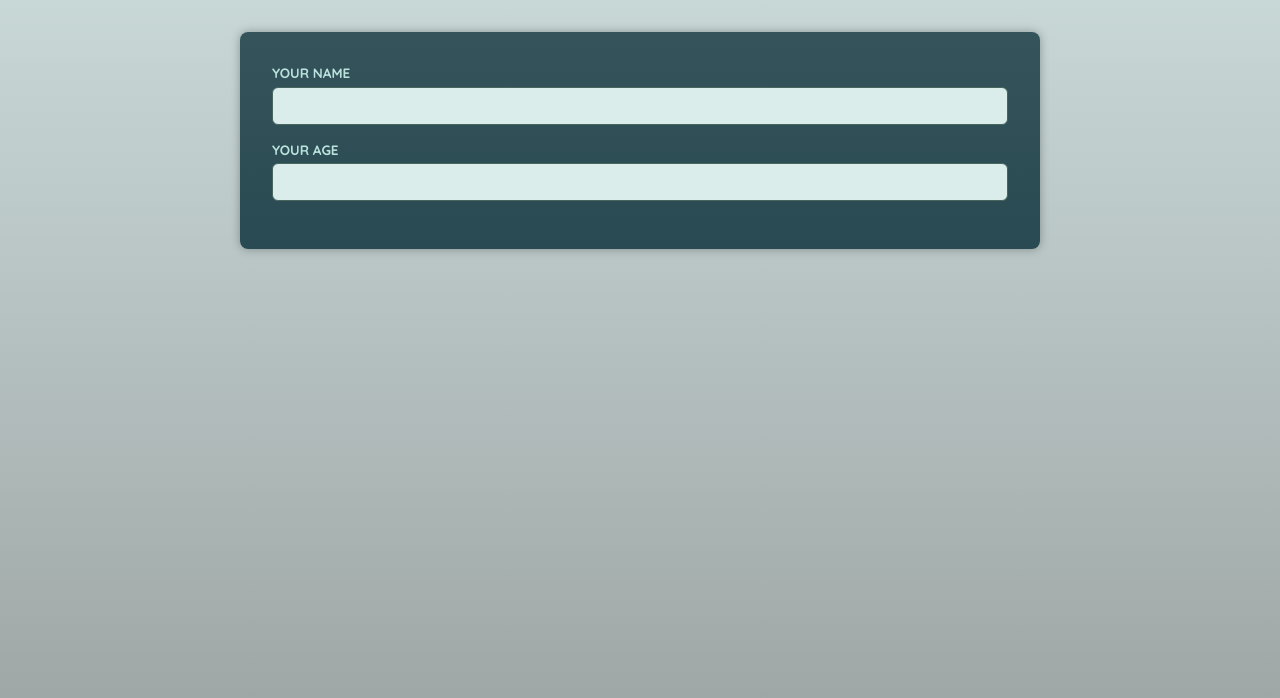
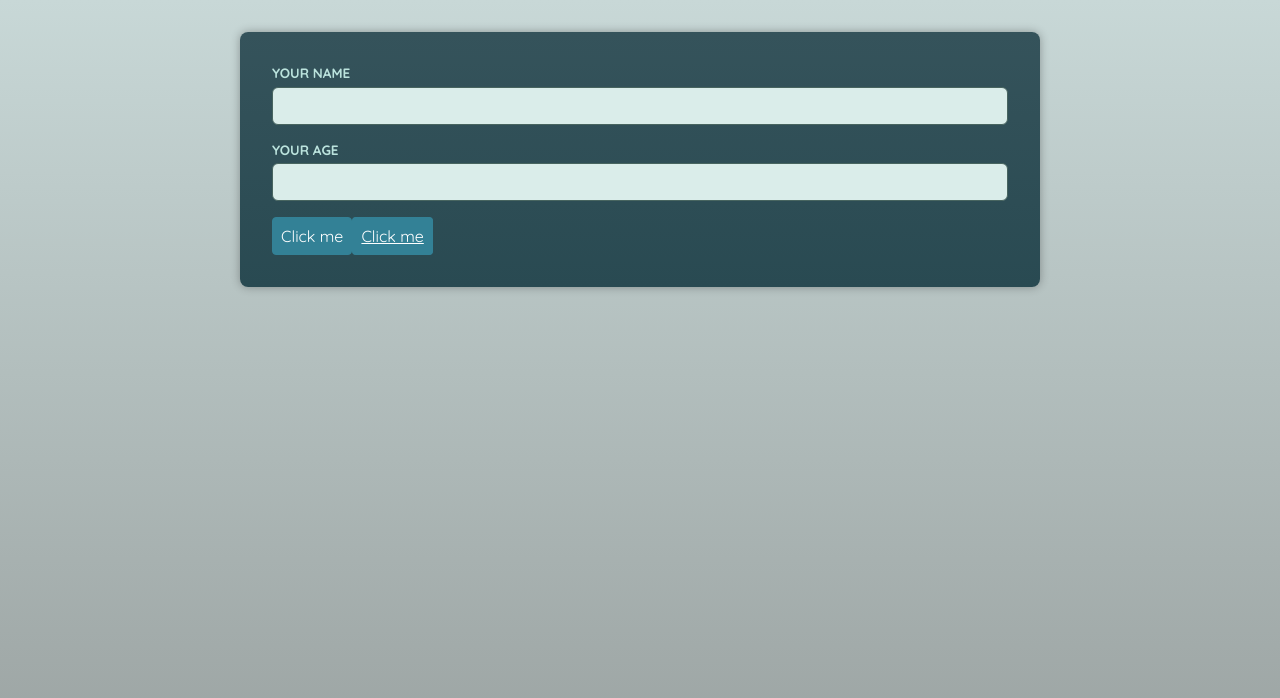
Before and after one commit to Kirushanthi26/react-typescript, a React (Vite) app in the folder 2-react_timer/: page / in a window 1280 px wide. Shown: the top 698 px of the page. Built offline with nearby package versions, Linux system fonts and the light colour scheme; a web font is replaced by a local one.

Commit message:
button component

```diff
--- a/2-react_timer/src/App.tsx
+++ b/2-react_timer/src/App.tsx
@@ -1,3 +1,4 @@
+import { Button } from "./components/Button";
 import { Input } from "./components/Input";
 
 export const App = () => {
@@ -5,6 +6,11 @@ export const App = () => {
     <main>
       <Input id="name" label="Your name" type="text" />
       <Input id="age" label="Your age" type="number" />
+
+      <Button el="button">Click me</Button>
+      <Button el="a" href="/">
+        Click me
+      </Button>
     </main>
   );
 };
--- /dev/null
+++ b/2-react_timer/src/components/Button.tsx
@@ -0,0 +1,17 @@
+import { type ComponentPropsWithoutRef } from "react";
+
+type ButtonProps = {
+  el: "button";
+} & ComponentPropsWithoutRef<"button">;
+
+type LinkProps = {
+  el: "a";
+} & ComponentPropsWithoutRef<"a">;
+
+export const Button = (props: ButtonProps | LinkProps) => {
+  if (props.el === "a") {
+    return <a className="button" {...props}></a>;
+  }
+
+  return <button className="button" {...props}></button>;
+};
```
